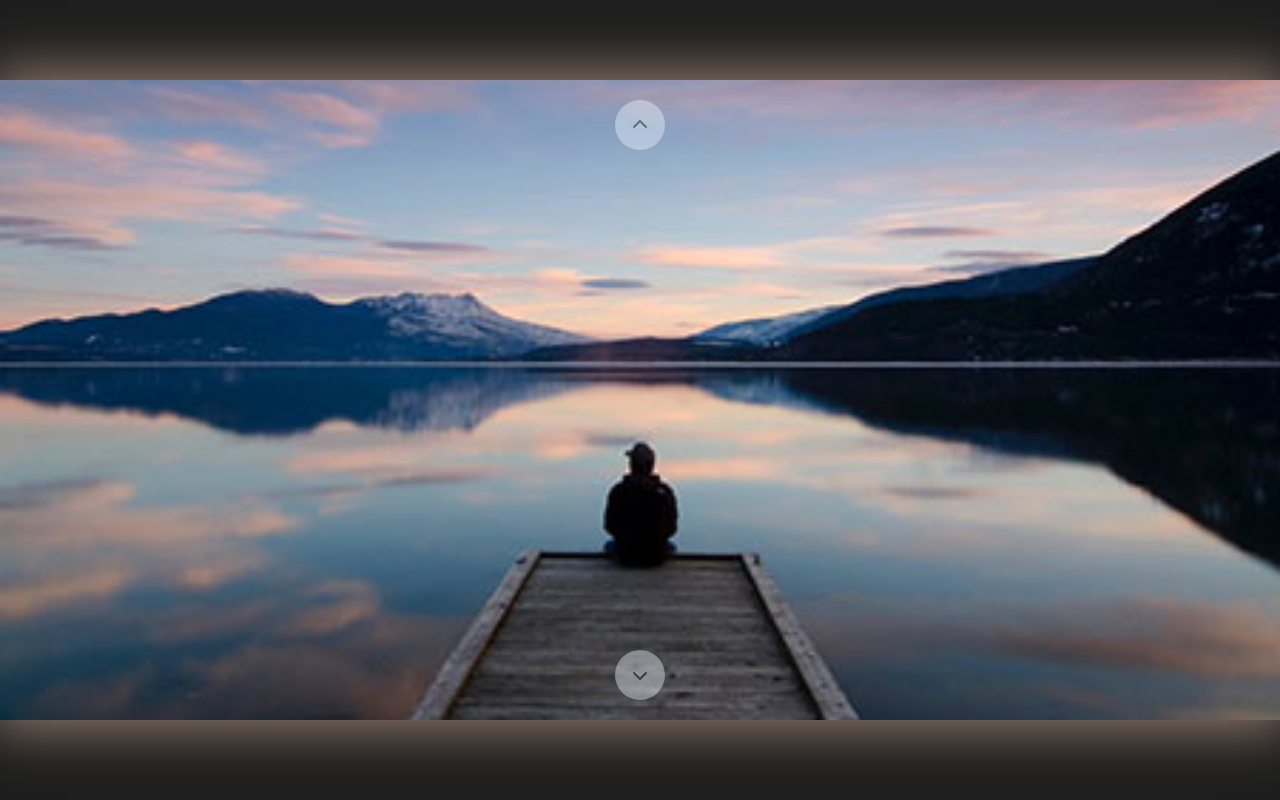
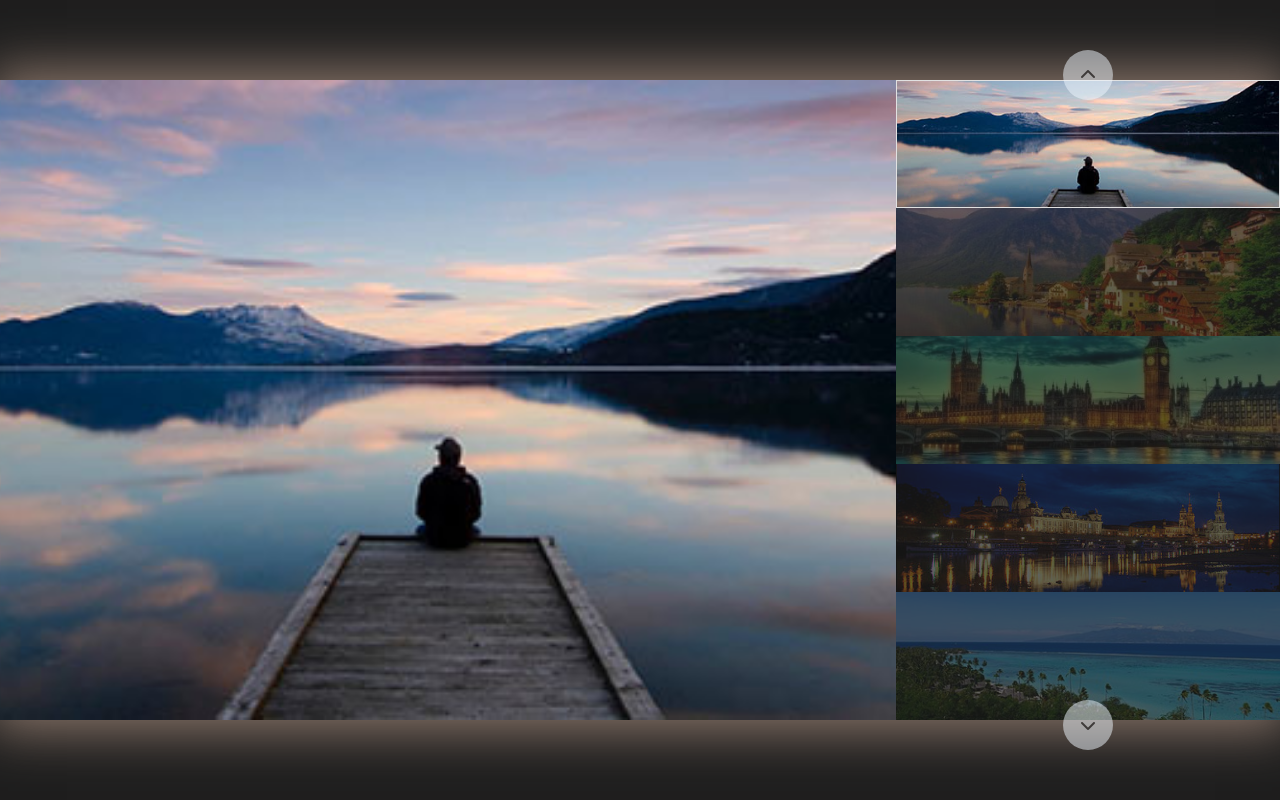
Before and after one commit to axessandro/js-array-carousel, a plain HTML site: page index.html in a window 1280 px wide. Drawn offline with nearby package versions, Linux system fonts and the light colour scheme.

Commit message:
Carousel script

```diff
--- a/css/style.css
+++ b/css/style.css
@@ -13,44 +13,58 @@ main{
     align-items: center;
     justify-content: center;
     border-radius: 50%;
-    opacity: 0.4;
+    opacity: 0.5;
     position: absolute;
     cursor: pointer;
+    right: 15vw;
+    transform: translate(+50%);
 }
 
 .ms_btn:hover{
-    opacity: 0.6;
+    opacity: 0.7;
 }
 
 .up-btn{
-    top: 20px;
-    left: 50%;
-    transform: translate(-50%);
+    top: 50px;
 }
 
 .dwn-btn{
-    bottom: 20px;
-    left: 50%;
-    transform: translate(-50%);
+   bottom: 50px;
 }
 
 .ms_slider{
     height: 80%;
+    width: 70vw;
 }
 
 .ms_container{
     height: 80vh;
-    position: relative;
     box-shadow: 0 0 50px 10px rgb(141, 120, 108);
+    display: flex;
+}
+.ms_carousel{
+    width: 30vw;
+    height: 80vh;
+}
+
+
+.img_wrapper{
+    width: 100%;
+    height: 16vh;
+    opacity: 0.3;
+}
+.active-carousel{
+    opacity: 1;
+    border: 0.5px solid rgb(225, 225, 225);
 }
 
 .ms_item{
     height: 80vh;
     display: none;
-
 }
 
-.ms_item img{
+.ms_item img,
+.img_wrapper img{
     height: 100%;
     width: 100%;
     object-fit: cover;
--- a/index.html
+++ b/index.html
@@ -16,12 +16,16 @@
 
     <main>
         <div class="ms_container">
-            <div class="ms_slider">
-                <!-- imgs -->
-            </div>
+            <!-- slider main img -->
+            <div class="ms_slider"></div>
+            <!-- carousel -->
+            <div class="ms_carousel"></div>
+
+            <!-- up-btn -->
             <div class="ms_btn up-btn">
                 <i class="fa-solid fa-chevron-up"></i>
             </div>
+            <!-- down btn -->
             <div class="ms_btn dwn-btn">
                 <i class="fa-solid fa-chevron-down"></i>
             </div>
--- a/js/script.js
+++ b/js/script.js
@@ -9,21 +9,34 @@ const imgs = [
 const dwnBtn = document.querySelector(".dwn-btn");
 const upBtn = document.querySelector(".up-btn");
 const slider = document.querySelector(".ms_slider");
+const carousel = document.querySelector(".ms_carousel");
 
 // Read array witch cycle
 for (let i = 0; i < imgs.length; i++){
-    const thisImg =imgs[i];
+    const thisImg = imgs[i];
+    // main img
     const img = `
         <div class="ms_item">
             <img src="${thisImg}" alt="">
         </div>`;
     slider.innerHTML += img;
+    // carousel
+    const carouselImg = `
+        <div class="img_wrapper">
+            <img src="${thisImg}" alt="">
+        </div>
+    `
+    carousel.innerHTML += carouselImg;
 }
 
 // Start status
 const items = document.getElementsByClassName("ms_item");
 let sliderPosition = 0;
 items[sliderPosition].classList.add("active");
+// Start carousel status
+const carouselItems = document.getElementsByClassName("img_wrapper")
+let carouselPosition = 0;
+carouselItems[carouselPosition].classList.add("active-carousel")
 
 // Navigation
 // dwnBtn at click
@@ -31,10 +44,33 @@ dwnBtn.addEventListener("click", function(){
     if (sliderPosition < imgs.length -1) {
         // Remove .active to sliderPosition
         items[sliderPosition].classList.remove("active");
+        // Remove .active-carousel to carouselPosition
+        carouselItems[carouselPosition].classList.remove("active-carousel");
+
         // sliderPosition + 1
         sliderPosition++;
+        // carouselPosition +1
+        carouselPosition++;
+
         // Add .active to next sliderPosiiton
         items[sliderPosition].classList.add("active");
+        // Add .active-carousel to next carouselPosition
+        carouselItems[carouselPosition].classList.add("active-carousel")
+    } else {
+        // Remove .active to sliderPosition
+        items[sliderPosition].classList.remove("active");
+        // Remove .active-carousel to carouselPosition
+        carouselItems[carouselPosition].classList.remove("active-carousel");
+
+        // sliderPosition = 0
+        sliderPosition = 0;
+        // carouselPosition = 0
+        carouselPosition = 0;
+
+        // Add .active to next sliderPosiiton
+        items[sliderPosition].classList.add("active");
+        // Add .active-carousel to next carouselPosition
+        carouselItems[carouselPosition].classList.add("active-carousel")
     }
 })
 
@@ -43,10 +79,32 @@ upBtn.addEventListener("click", function(){
     if (sliderPosition > 0) {
         // Remove .active to sliderPosition
         items[sliderPosition].classList.remove("active");
+        // Remove .active-carousel to carouselPosition
+        carouselItems[carouselPosition].classList.remove("active-carousel");
+
         // sliderPosition - 1
         sliderPosition--;
+        // carouselPosition - 1
+        carouselPosition--;
+
         // Add .active to next sliderPosiiton
         items[sliderPosition].classList.add("active");
+        // Add .active-carousel to next carouselPosition
+        carouselItems[carouselPosition].classList.add("active-carousel")
+    } else {
+        // Remove .active to sliderPosition
+        items[sliderPosition].classList.remove("active");
+        // Remove .active-carousel to carouselPosition
+        carouselItems[carouselPosition].classList.remove("active-carousel");
+
+        // sliderPosition = imgs.length
+        sliderPosition = imgs.length -1;
+        // carouselPosition = imgs.length
+        carouselPosition = imgs.length -1;
+
+        // Add .active to next sliderPosiiton
+        items[sliderPosition].classList.add("active");
+        // Add .active-carousel to next carouselPosition
+        carouselItems[carouselPosition].classList.add("active-carousel")
     }
-
 })
```
